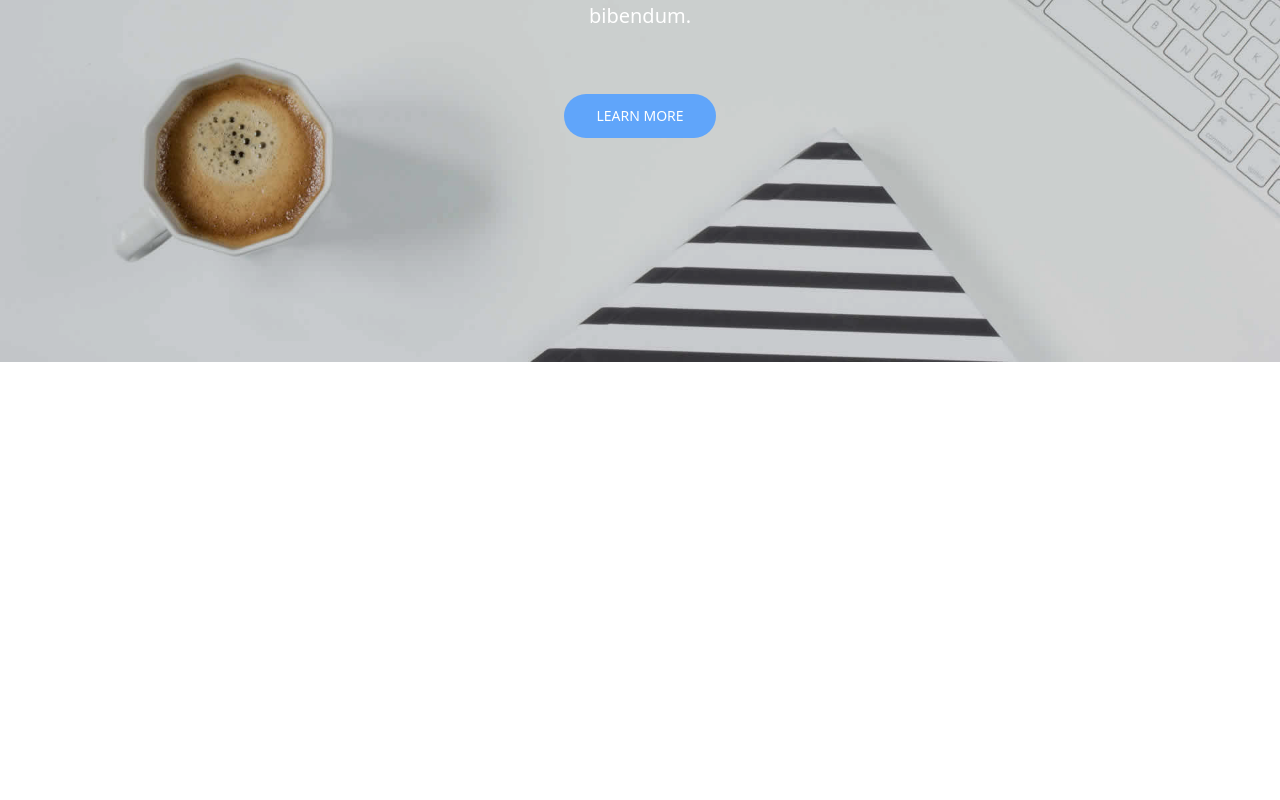
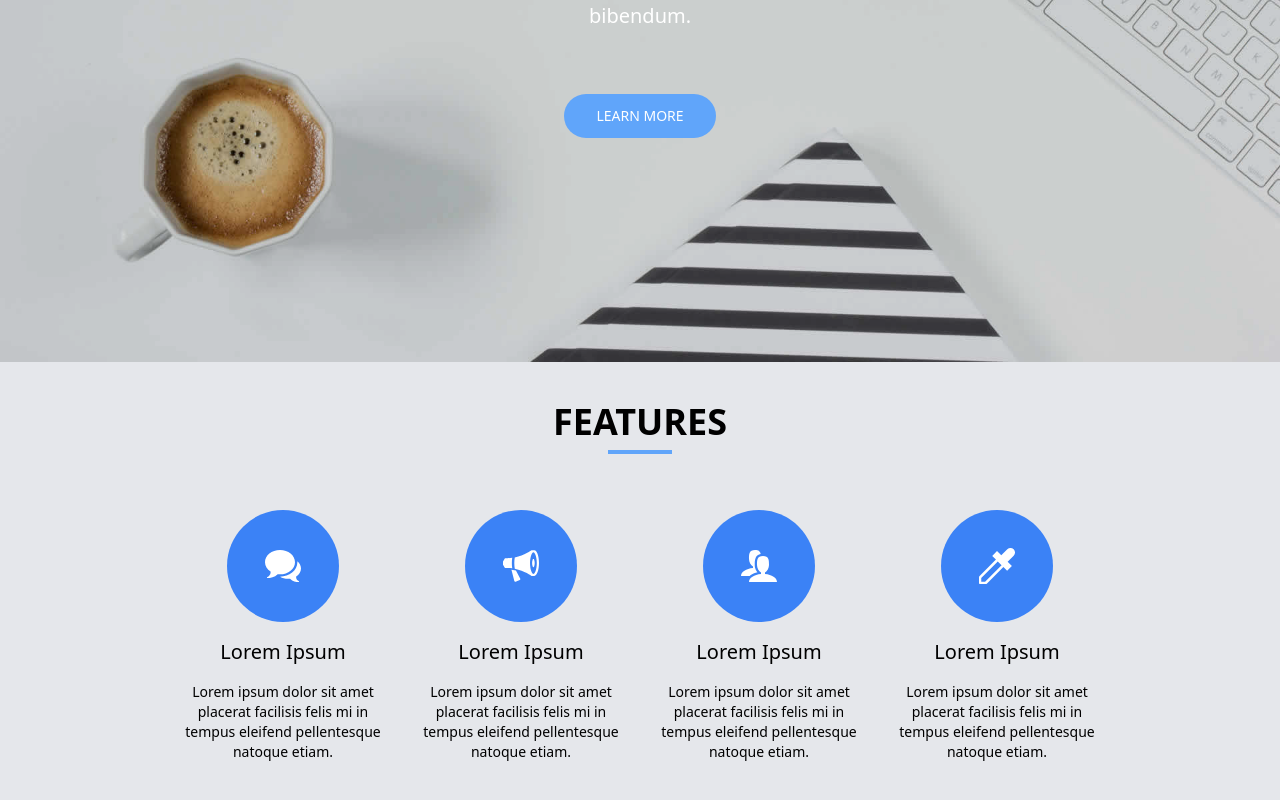
Before and after one commit to VictorMugisha/React-Landing-Page-Practical, a React (Vite) app: page / in a window 1280 px wide. Shown: the part 510-1310 px from the top of the page. Before the commit the page ends 872 px from the top, so only its background shows below. Built offline with nearby package versions, Linux system fonts and the light colour scheme.

Commit message:
Implemented features section

```diff
--- /dev/null
+++ b/src/components/Features.jsx
@@ -0,0 +1,68 @@
+import { ImBubbles2 } from "react-icons/im";
+import { ImBullhorn } from "react-icons/im";
+import { ImEyedropper } from "react-icons/im";
+import { ImUsers } from "react-icons/im";
+
+export default function Features() {
+    return (
+        <section className="w-full bg-gray-200 lg:px-44 px-10 py-10 flex flex-col items-center justify-center">
+            <div className="flex flex-col items-center justify-center gap-2">
+                <h2 className="font-bold text-4xl">
+                    FEATURES
+                </h2>
+                <div className="w-16 h-1 bg-blue-400" />
+            </div>
+            <div className="flex flex-col lg:flex-row items-center justify-between py-14 gap-6">
+
+                <div className="flex flex-col items-center justify-center">
+                    <div className="bg-blue-500 w-28 h-28 rounded-full flex items-center justify-center">
+                        <ImBubbles2 className="text-4xl text-white" />
+                    </div>
+                    <div className="flex flex-col items-center justify-center">
+                        <h2 className="text-xl py-4">Lorem Ipsum</h2>
+                        <p className="text-center font-extralight text-sm">
+                            Lorem ipsum dolor sit amet placerat facilisis felis mi in tempus eleifend pellentesque natoque etiam.
+                        </p>
+                    </div>
+                </div>
+
+                <div className="flex flex-col items-center justify-center">
+                    <div className="bg-blue-500 w-28 h-28 rounded-full flex items-center justify-center">
+                        <ImBullhorn className="text-4xl text-white" />
+                    </div>
+                    <div className="flex flex-col items-center justify-center">
+                        <h2 className="text-xl py-4">Lorem Ipsum</h2>
+                        <p className="text-center font-extralight text-sm">
+                            Lorem ipsum dolor sit amet placerat facilisis felis mi in tempus eleifend pellentesque natoque etiam.
+                        </p>
+                    </div>
+                </div>
+
+                <div className="flex flex-col items-center justify-center">
+                    <div className="bg-blue-500 w-28 h-28 rounded-full flex items-center justify-center">
+                        <ImUsers className="text-4xl text-white" />
+                    </div>
+                    <div className="flex flex-col items-center justify-center">
+                        <h2 className="text-xl py-4">Lorem Ipsum</h2>
+                        <p className="text-center font-extralight text-sm">
+                            Lorem ipsum dolor sit amet placerat facilisis felis mi in tempus eleifend pellentesque natoque etiam.
+                        </p>
+                    </div>
+                </div>
+
+                <div className="flex flex-col items-center justify-center">
+                    <div className="bg-blue-500 w-28 h-28 rounded-full flex items-center justify-center">
+                        <ImEyedropper className="text-4xl text-white" />
+                    </div>
+                    <div className="flex flex-col items-center justify-center">
+                        <h2 className="text-xl py-4">Lorem Ipsum</h2>
+                        <p className="text-center font-extralight text-sm">
+                            Lorem ipsum dolor sit amet placerat facilisis felis mi in tempus eleifend pellentesque natoque etiam.
+                        </p>
+                    </div>
+                </div>
+
+            </div>
+        </section>
+    )
+}
--- a/src/components/Layout.jsx
+++ b/src/components/Layout.jsx
@@ -1,4 +1,5 @@
 import Banner from './Banner'
+import Features from './Features'
 import Navbar from './Navbar'
 
 export default function Layout() {
@@ -6,6 +7,7 @@ export default function Layout() {
         <>
             <Navbar />
             <Banner />
+            <Features />
         </>
     )
 }
```
